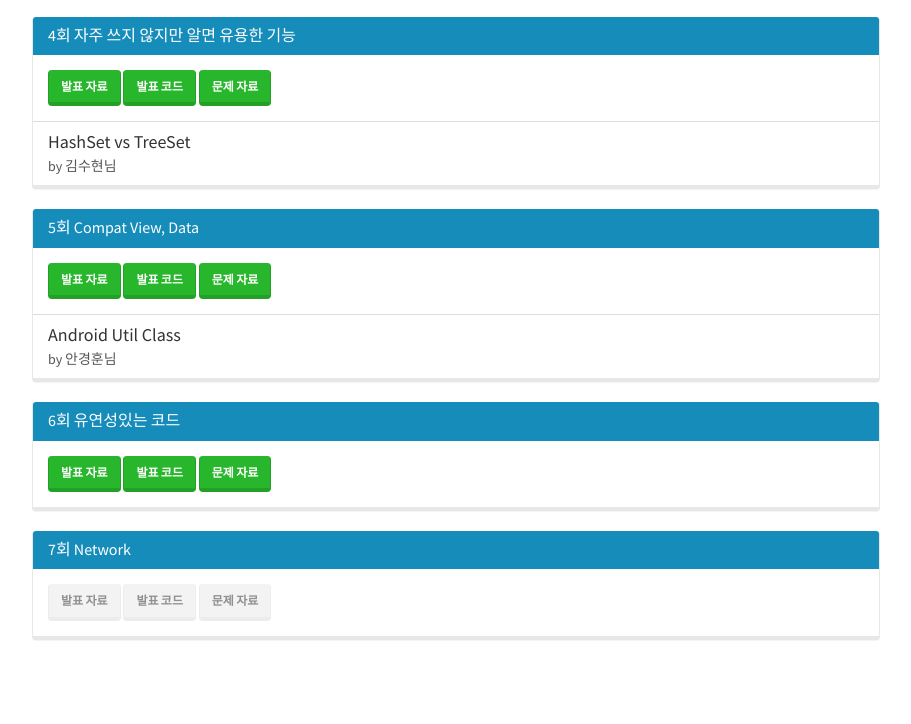
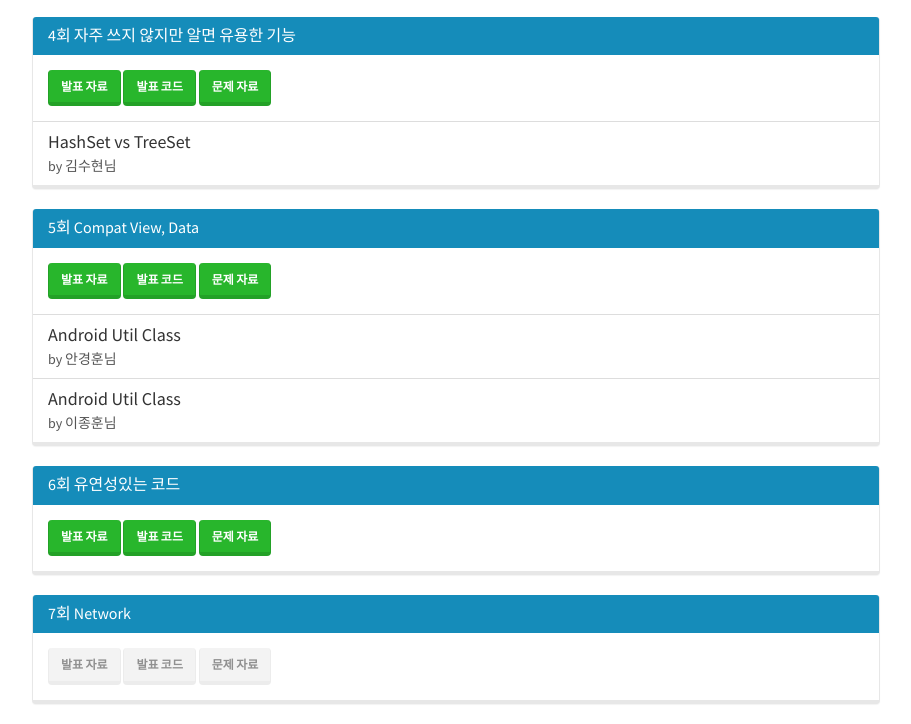
Before and after one commit to Pluu/AndroidStudy, a plain HTML site: page round/index.html in a window 1280 px wide. Shown: the part 903-1627 px from the top of the page, without its empty margins (38-949 px from the left). Before the commit the page ends 1563 px from the top, so only its background shows below. Drawn offline with nearby package versions, Linux system fonts and the light colour scheme.

Commit message:
homework update

```diff
--- a/round/index.html
+++ b/round/index.html
@@ -140,6 +140,10 @@
                 <h4 class="list-group-item-heading">Android Util Class</h4>
                 <p class="list-group-item-text">by 안경훈님</p>
               </a>
+              <a href="https://github.com/ChuuMong/AndroidUtilClass" target="_blank" class="list-group-item">
+                <h4 class="list-group-item-heading">Android Util Class</h4>
+                <p class="list-group-item-text">by 이종훈님</p>
+              </a>
             </div>
           </div>
           <div class="panel panel-primary">
```
